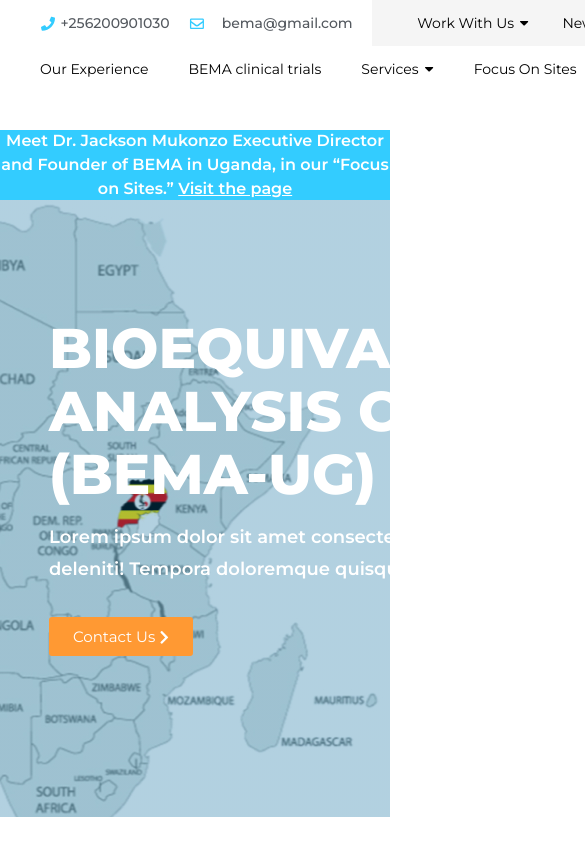
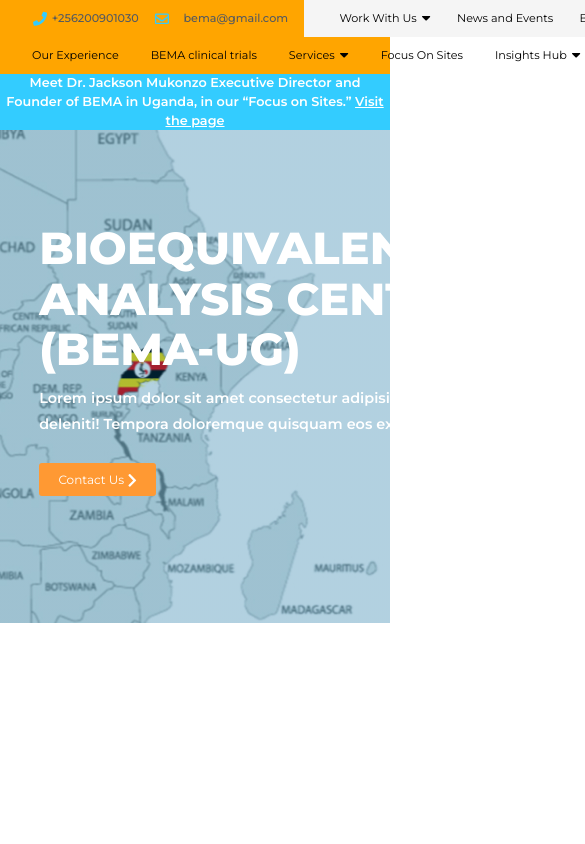
Before and after one commit to arthurkyambadde/BEMA-clinicals, a Next.js app in the folder bema-clinicals/: page / in a window 390 px wide. Shown: the top 844 px of the page, 585 px wide, since content can reach past the window. Built offline with nearby package versions, Linux system fonts and the light colour scheme.

Commit message:
style(Logo): make the Logo component responsive

```diff
--- a/bema-clinicals/src/components/logo/Logo.module.css
+++ b/bema-clinicals/src/components/logo/Logo.module.css
@@ -10,3 +10,10 @@
   height: 100%;
   object-fit: cover;
 }
+
+@media (max-width: 75em) {
+  .logo-box {
+    width: 9.3rem;
+    height: 7rem;
+  }
+}
--- a/bema-clinicals/src/containers/header/Header.module.css
+++ b/bema-clinicals/src/containers/header/Header.module.css
@@ -6,3 +6,11 @@
   align-items: flex-start;
   justify-content: space-between;
 }
+
+@media (max-width: 75em) {
+  /* 1200px */
+
+  .navigation {
+    background-color: orange;
+  }
+} ;
--- a/bema-clinicals/src/styles/shared.css
+++ b/bema-clinicals/src/styles/shared.css
@@ -44,6 +44,24 @@
   font-size: 62.5%;
 }
 
+@media (max-width: 75em) {
+  html {
+    font-size: 56.25%; /*1rem = 9px/16px = 56.25% */
+  }
+}
+
+@media (max-width: 56.25em) {
+  html {
+    font-size: 50%; /*1rem = 8px/16px = 50% */
+  }
+}
+
+@media (min-width: 112.5em) {
+  html {
+    font-size: 75%; /* 1rem = 12px/16px = 75% */
+  }
+}
+
 /* A elements that don't have a class get default styles */
 a:not([class]) {
   text-decoration-skip-ink: auto;
```
Also changed, not shown: bema-clinicals/src/components/index.ts (+13 -0 lines).
